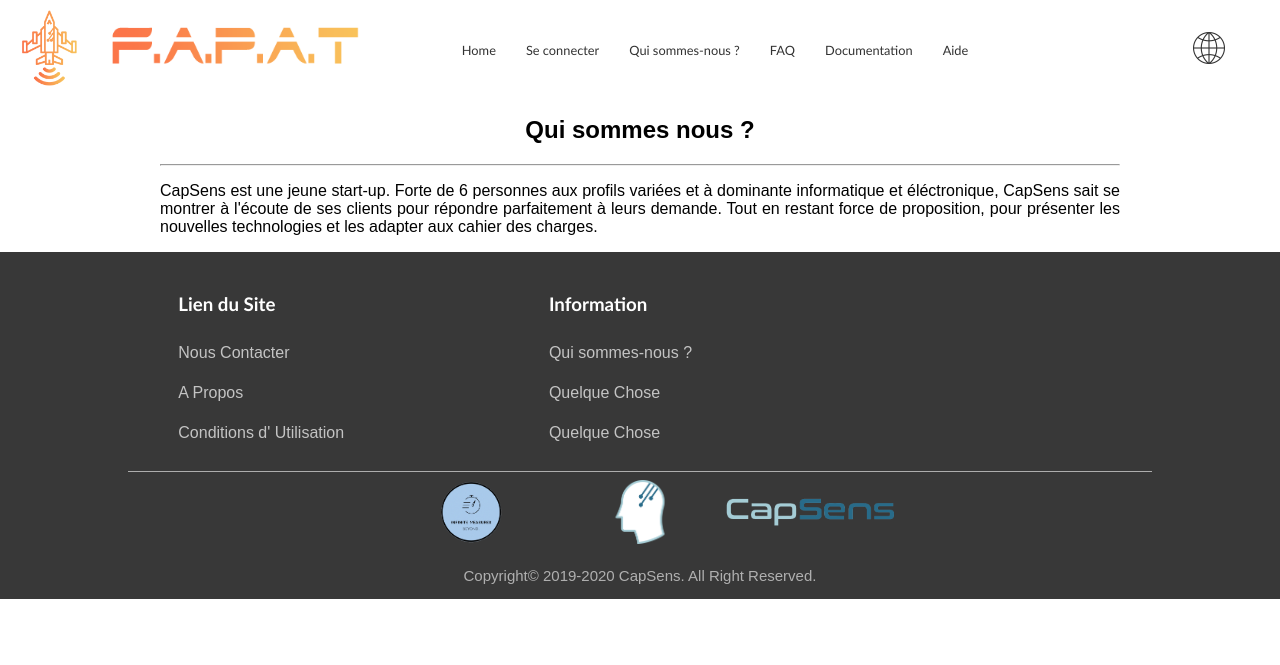
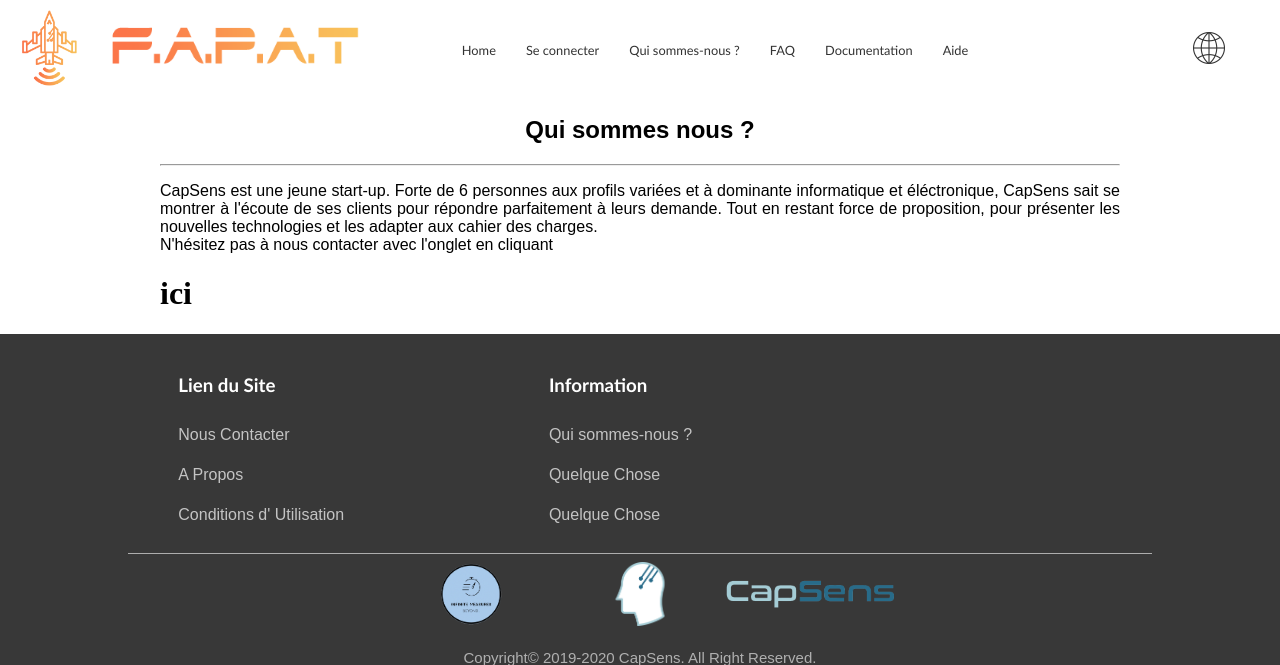
Before and after one commit to oscarmcauliffe/Fapat, a PHP site: page /vue/quiSommesNous.php in a window 1280 px wide. Shown: the top 665 px of the page. Run offline with PHP 8.4, Linux system fonts and the light colour scheme.

Commit message:
modif page qui sommes nous

```diff
--- a/public/css/StyleQuiSommesNous.css
+++ b/public/css/StyleQuiSommesNous.css
@@ -7,3 +7,7 @@
     font-family: Arial;
     text-align: justify;
 }
+.a{
+    text-decoration: underline;
+    color: blue;
+}
--- a/vue/quiSommesNous.php
+++ b/vue/quiSommesNous.php
@@ -19,7 +19,9 @@
             <h2> Qui sommes nous ? </h2>
             <hr>
             <p>
-            CapSens est une jeune start-up. Forte de 6 personnes aux profils variées et à dominante informatique et éléctronique, CapSens sait se montrer à l'écoute de ses clients pour répondre parfaitement à leurs demande. Tout en restant force de proposition, pour présenter les nouvelles technologies et les adapter aux cahier des charges.
+            CapSens est une jeune start-up. Forte de 6 personnes aux profils variées et à dominante informatique et éléctronique, CapSens sait se montrer à l'écoute de ses clients pour répondre parfaitement à leurs demande. Tout en restant force de proposition, pour présenter les nouvelles technologies et les adapter aux cahier des charges.<br/>
+            N'hésitez pas à nous contacter avec l'onglet en cliquant <h1>ici</h1>
+
             </p>
         </div>
 
```
